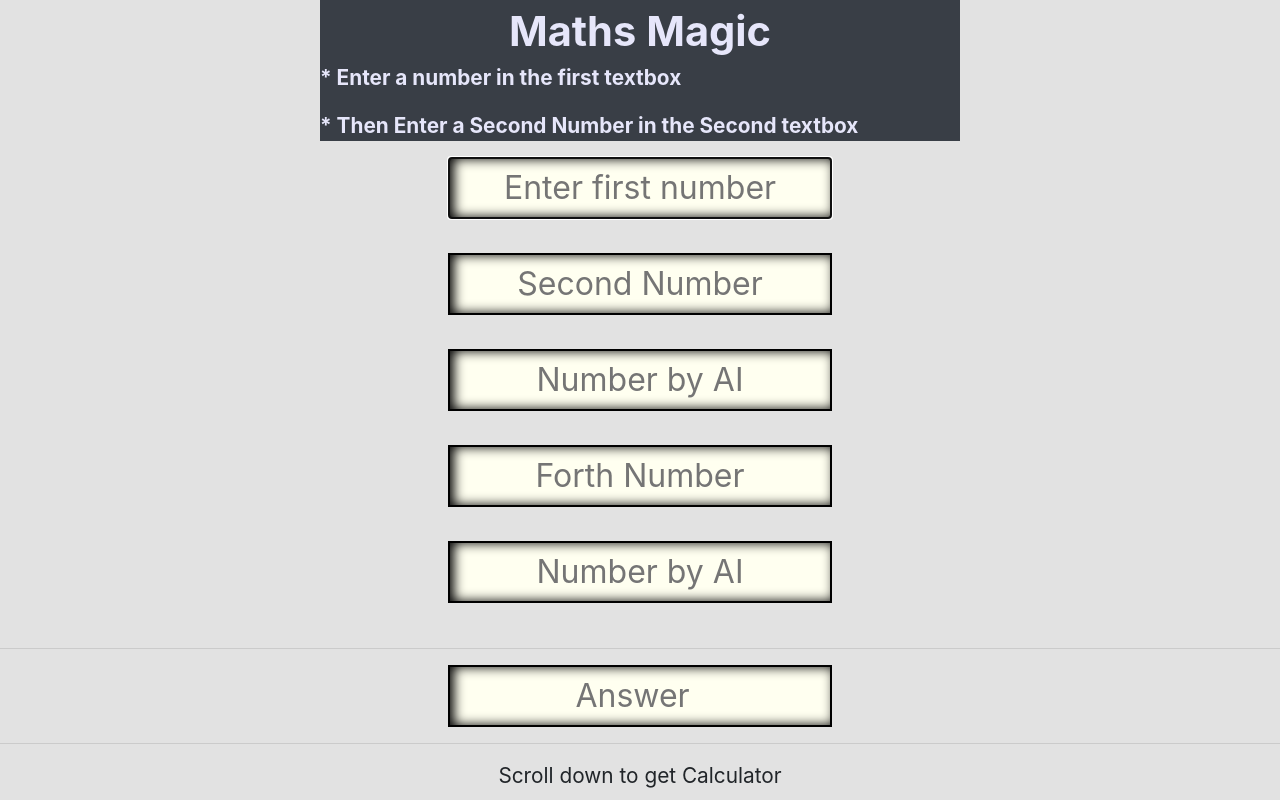
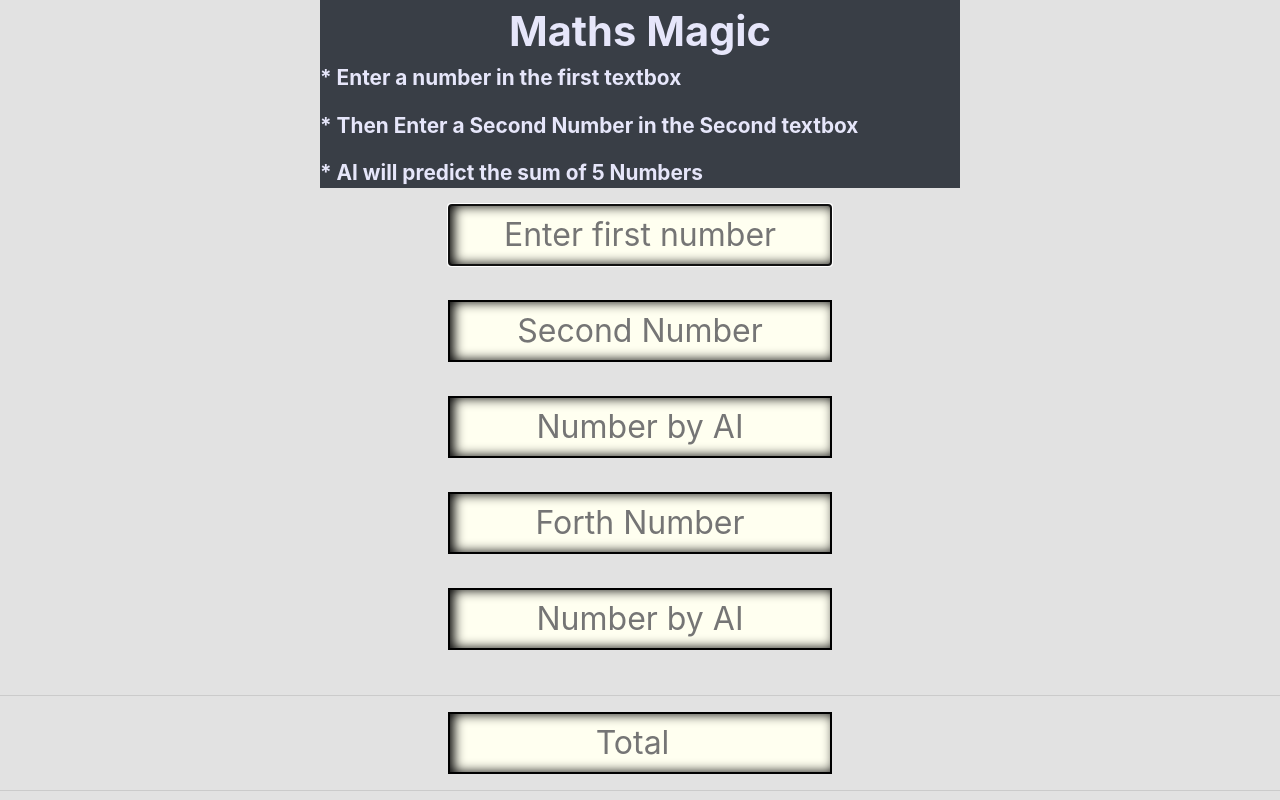
Before and after one commit to ajayda24/MathsMagic-1, a plain HTML site: page index.html in a window 1280 px wide. Shown: the top 800 px of the page. Drawn offline with nearby package versions, Linux system fonts and the light colour scheme.

Commit message:
Update index.html

```diff
--- a/index.html
+++ b/index.html
@@ -22,6 +22,7 @@
       <center>Maths Magic</center>
       <p>* Enter a number in the first textbox</p>
       <p>* Then Enter a Second Number in the Second textbox</p>
+      <p>* AI will predict the sum of 5 Numbers</p>
     </div>
   </center>
 <center>
@@ -32,7 +33,7 @@
         <input type="text" class="form-text" name="forthNumber" id="forth" placeholder="Forth Number"   disabled onkeyup="forthTextbox(this)"  autocomplete="off"><br>
         <input type="text" class="form-text" name="fifthNumber" id="fifth" placeholder="Number by AI"   disabled><br>
         <hr>
-        <input type="number" class="form-text" name="answerNumber" id="answer" placeholder="Answer" disabled>
+        <input type="number" class="form-text" name="answerNumber" id="answer" placeholder="Total" disabled>
         <hr>
         <p>Scroll down to get Calculator</p>
       </form>
```
